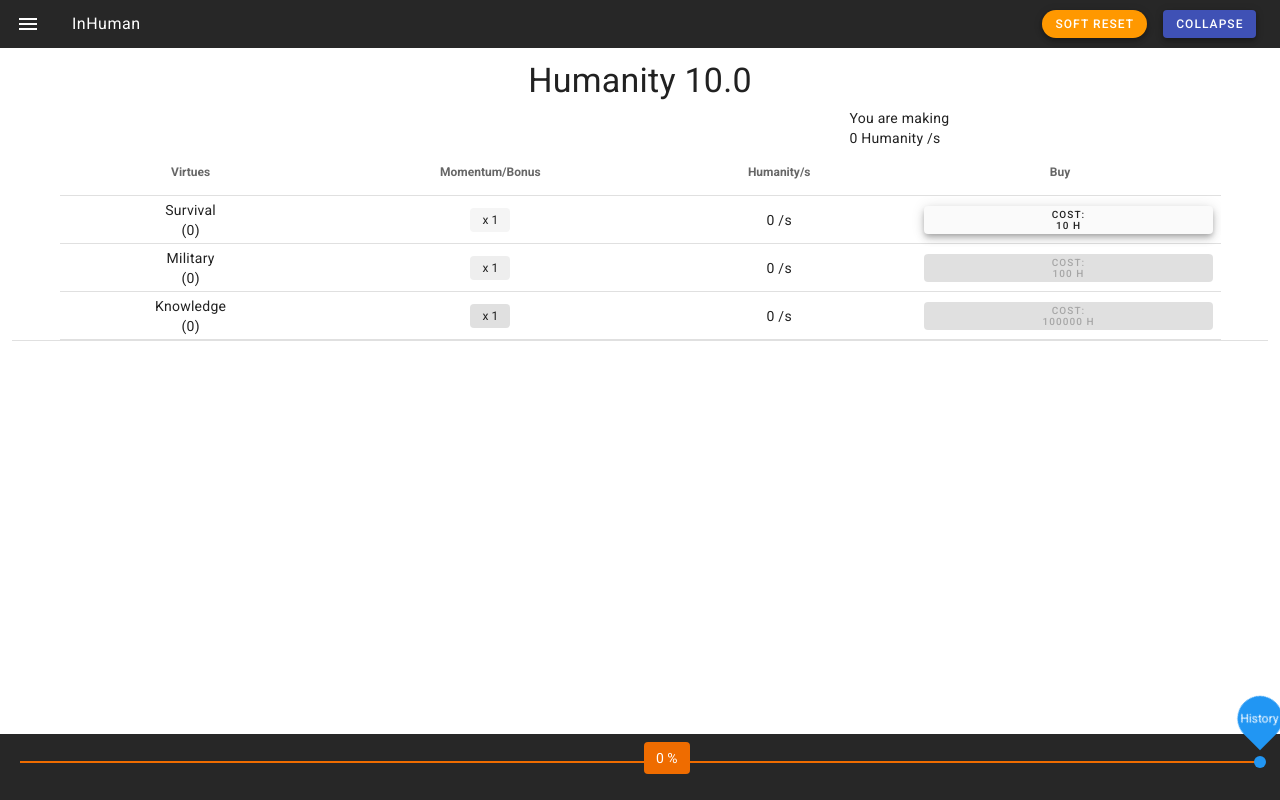
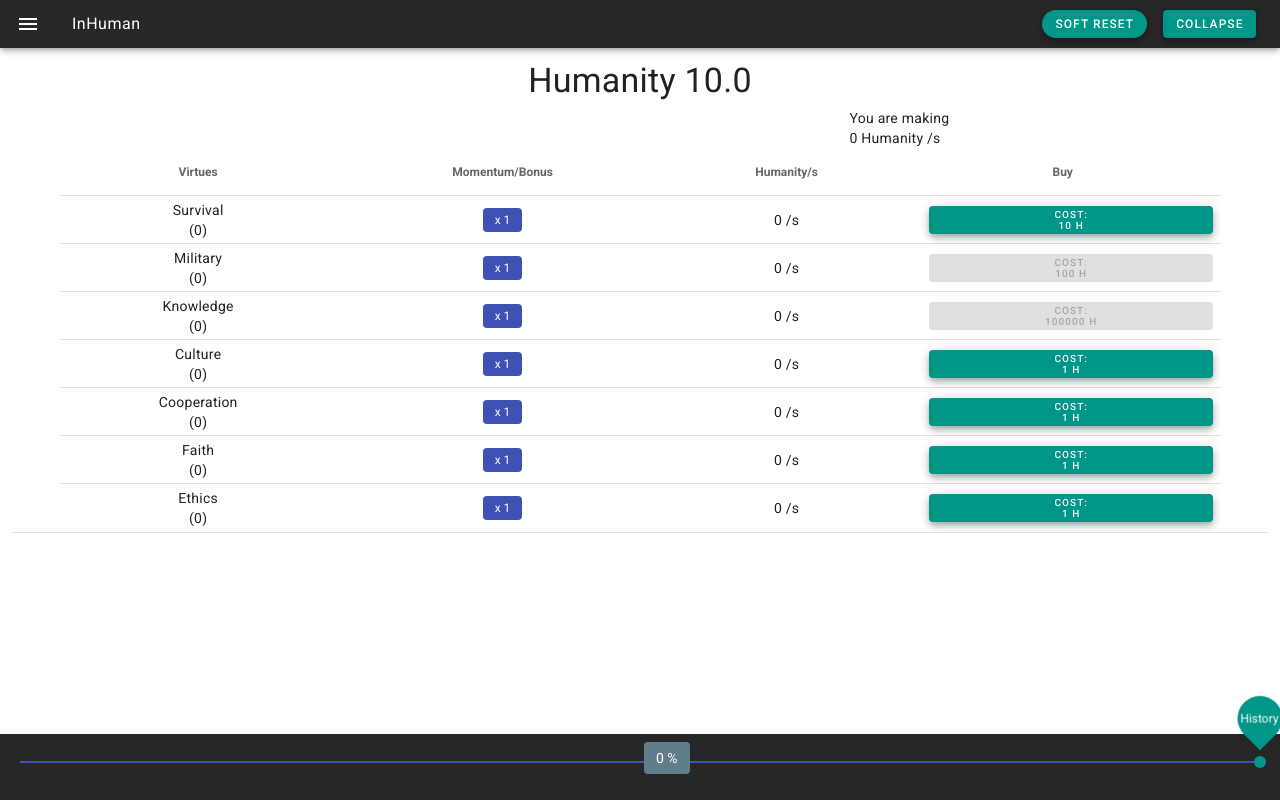
Before and after one commit to Ulises502/InHuman, a Vue app: page / in a window 1280 px wide. Built offline with nearby package versions, Linux system fonts and the light colour scheme.

Commit message:
Set theme colors for components

```diff
--- a/src/components/layout/Footer.vue
+++ b/src/components/layout/Footer.vue
@@ -8,14 +8,14 @@
         value="100"
         :thumb-size="45"
         thumb-label="always"
-        thumb-color="blue"
-        color="orange darken-3"
+        thumb-color="primary"
+        color="secondary"
         ><template v-slot:thumb-label> History </template></v-slider
       >
     </v-col>
     <v-chip
       class="ma-1 mt-2"
-      color="orange darken-3"
+      color="info"
       label
       style="position: absolute; top: 0; left: 50%;"
     >
--- a/src/components/layout/Navbar.vue
+++ b/src/components/layout/Navbar.vue
@@ -1,6 +1,6 @@
 <template>
   <div>
-    <v-app-bar dark dense elevate-on-scroll app>
+    <v-app-bar dark dense app>
       <v-app-bar-nav-icon @click="drawer = true"></v-app-bar-nav-icon>
       <v-toolbar-title class="text-body-2 text-sm-body-1 d-none d-sm-block"
         >InHuman</v-toolbar-title
@@ -13,7 +13,7 @@
         elevation="4"
         class="ma-2"
         :outlined="reset_1_outlined"
-        color="orange"
+        color="primary"
         rounded
       >
         Soft Reset
@@ -23,7 +23,7 @@
         small
         class="ma-2"
         :outlined="reset_2_outlined"
-        color="indigo"
+        color="primary"
         elevation="4"
       >
         Collapse
--- a/src/plugins/dark_theme.js
+++ b/src/plugins/dark_theme.js
@@ -3,6 +3,7 @@
 export default {
     primary: '#1976D2',
     secondary: '#424242',
+    terciary: '#D81B60',
     accent: '#82B1FF',
     error: '#FF5252',
     info: '#2196F3',
--- a/src/plugins/light_theme.js
+++ b/src/plugins/light_theme.js
@@ -1,11 +1,12 @@
-//import colors from 'vuetify/lib/util/colors'
+import colors from 'vuetify/lib/util/colors'
 
 export default {
-    primary: '#1976D2',
-    secondary: '#424242',
-    accent: '#82B1FF',
-    error: '#FF5252',
-    info: '#2196F3',
-    success: '#4CAF50',
-    warning: '#FFC107',
+    primary: colors.teal.base,
+    secondary: colors.indigo.base,
+    terciary: '#FF4081',
+    accent: '#546E7A',
+    error: colors.red.base,
+    warning: colors.orange.base,
+    info: '#607D8B',
+    success: colors.green.base,
 }
--- a/src/views/Humanity.vue
+++ b/src/views/Humanity.vue
@@ -51,9 +51,9 @@
           </thead>
           <tbody>
             <tr
-              v-for="(row, index) in virtues"
+              v-for="row in virtues"
               :key="row.name"
-              v-show="soft_resets >= row.softreset_cost"
+
             >
               <td>
                 <!-- VIRTUES NAME -->
@@ -90,17 +90,12 @@
                   <v-divider />
                 </div>
                 <div class="d-flex justify-center">
-                  <div v-if="virtues[index + 1]">
+                  <div>
                     <v-chip
                       label
                       small
-                      :color="virtues[index + 1].color"
+                      color="secondary"
                       class="my-1"
-                      >x {{ row.multiplier }}
-                    </v-chip>
-                  </div>
-                  <div v-else>
-                    <v-chip label small color="success" class="my-1"
                       >x {{ row.multiplier }}
                     </v-chip>
                   </div>
@@ -119,7 +114,7 @@
                   small
                   block
                   class="mx-2"
-                  :color="row.color"
+                  color="primary"
                   :disabled="humanity.lt(row.cost)"
                   @click="buyVirtue(row.name)"
                 >
@@ -158,6 +153,7 @@
               elevation="8"
               large
               class="text-caption text-md-button"
+              color="terciary"
             >
               Catastrophe<v-icon class="ms-2">mdi-weather-lightning</v-icon>
             </v-btn>
@@ -171,6 +167,7 @@
               elevation="8"
               large
               class="text-caption text-md-button"
+              color="terciary"
             >
               Ruins<v-icon class="ms-2">mdi-gate-open</v-icon>
             </v-btn>
@@ -205,7 +202,7 @@ export default {
       virtues: [
         {
           name: "Survival",
-          color: "grey lighten-5",
+          color: "virtue1",
           quantity: 0,
           momentum: 1,
           multiplier: new Decimal(1),
@@ -215,7 +212,7 @@ export default {
         },
         {
           name: "Military",
-          color: "grey lighten-4",
+          color: "virtue2",
           quantity: 0,
           momentum: 1,
           multiplier: new Decimal(1),
@@ -225,7 +222,7 @@ export default {
         },
         {
           name: "Knowledge",
-          color: "grey lighten-3",
+          color: "virtue3",
           quantity: 0,
           momentum: 1,
           multiplier: new Decimal(1),
@@ -235,7 +232,7 @@ export default {
         },
         {
           name: "Culture",
-          color: "grey lighten-2",
+          color: "virtue4",
           quantity: 0,
           momentum: 1,
           multiplier: new Decimal(1),
@@ -245,7 +242,7 @@ export default {
         },
         {
           name: "Cooperation",
-          color: "grey lighten-1",
+          color: "virtue5",
           quantity: 0,
           momentum: 1,
           multiplier: new Decimal(1),
@@ -255,7 +252,7 @@ export default {
         },
         {
           name: "Faith",
-          color: "grey",
+          color: "virtue6",
           quantity: 0,
           momentum: 1,
           multiplier: new Decimal(1),
@@ -265,7 +262,7 @@ export default {
         },
         {
           name: "Ethics",
-          color: "grey darken-1",
+          color: "virtue7",
           quantity: 0,
           momentum: 1,
           multiplier: new Decimal(1),
```
